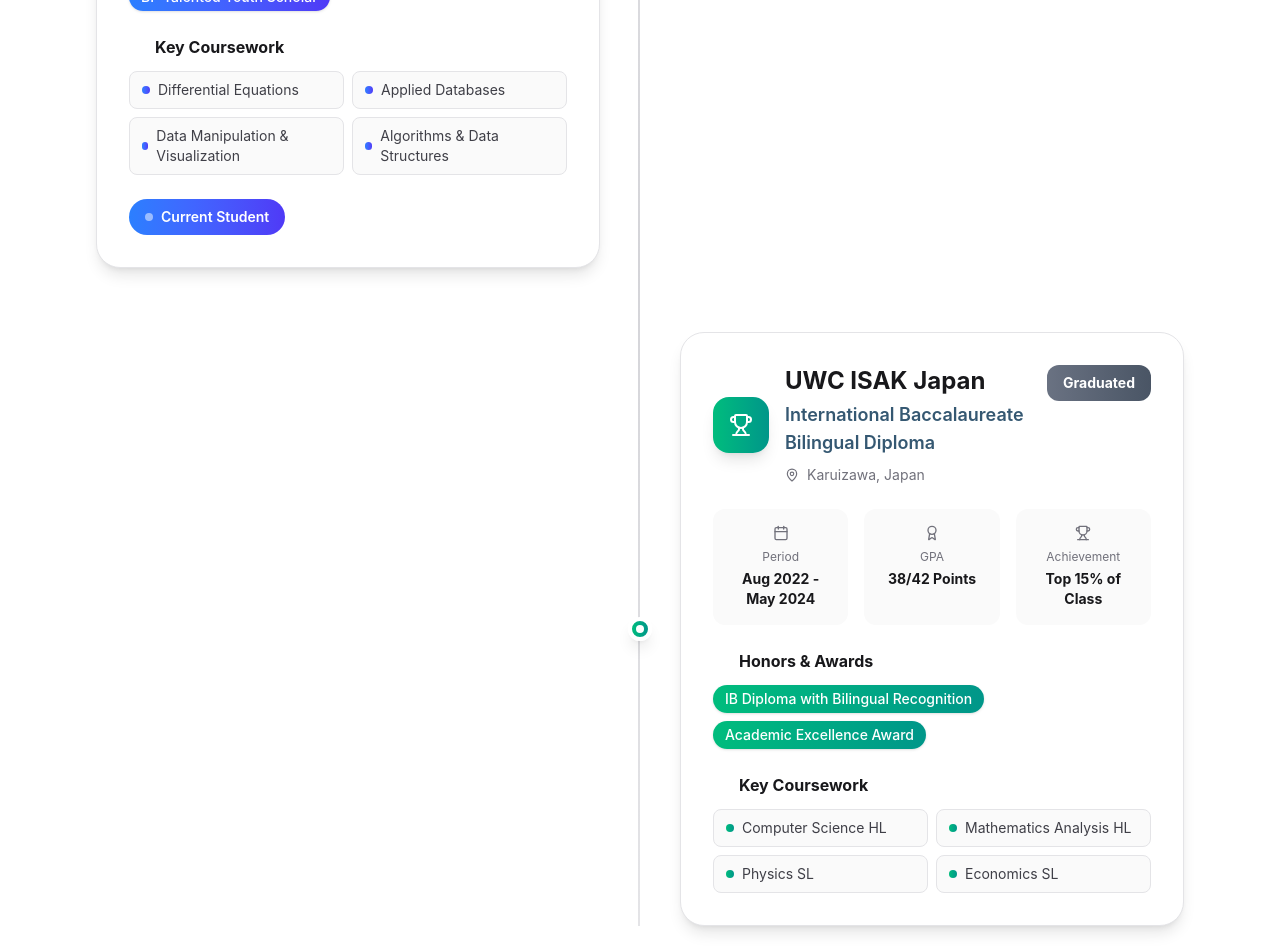
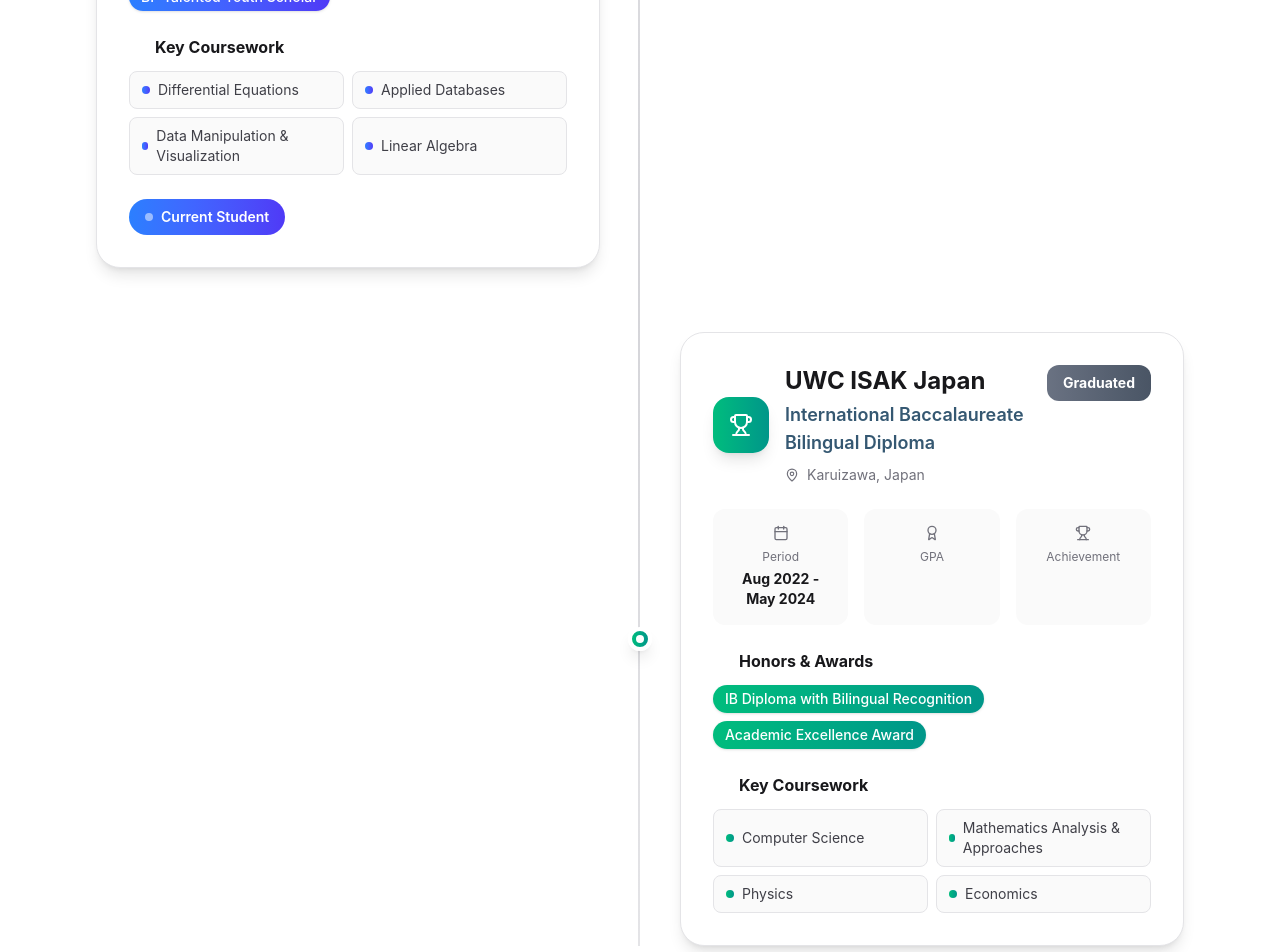
Before and after one commit to sabbasov/sabbasov.com, a Next.js app: page / in a window 1280 px wide. Shown: the part 3340-4292 px from the top of the page. Built offline with nearby package versions, Linux system fonts and the light colour scheme.

Commit message:
update education

```diff
--- a/app/components/education.tsx
+++ b/app/components/education.tsx
@@ -20,7 +20,7 @@
       'Differential Equations',
       'Applied Databases',
       'Data Manipulation & Visualization',
-      'Algorithms & Data Structures'
+      'Linear Algebra'
     ],
     icon: <GraduationCap size={24} />,
     color: 'from-blue-500 to-indigo-600',
@@ -33,20 +33,18 @@
     period: 'Aug 2022 - May 2024',
     location: 'Karuizawa, Japan',
     status: 'Graduated',
-    gpa: '38/42 Points',
     honors: [
       'IB Diploma with Bilingual Recognition',
       'Academic Excellence Award'
     ],
     coursework: [
-      'Computer Science HL',
-      'Mathematics Analysis HL',
-      'Physics SL',
-      'Economics SL'
+      'Computer Science',
+      'Mathematics Analysis & Approaches',
+      'Physics',
+      'Economics'
     ],
     icon: <Trophy size={24} />,
     color: 'from-emerald-500 to-teal-600',
-    achievements: 'Top 15% of Class',
     current: false,
   },
 ];
```
